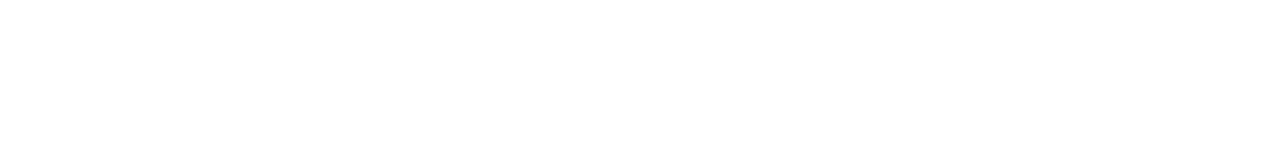
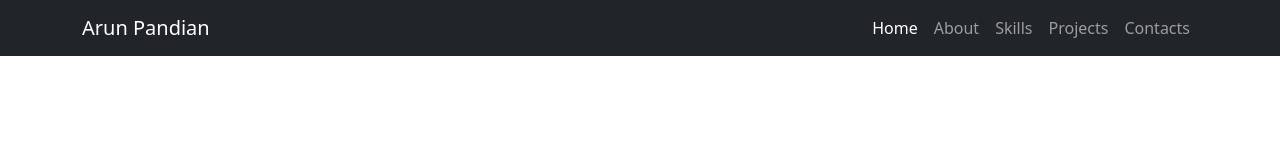
Before and after one commit to arun071/portfolio, a plain HTML site: page index.html in a window 1280 px wide. Drawn offline with nearby package versions, Linux system fonts and the light colour scheme.

Commit message:
navbar added

```diff
--- a/index.html
+++ b/index.html
@@ -1,12 +1,35 @@
 <!DOCTYPE html>
 <html lang="en">
+
 <head>
     <meta charset="UTF-8">
     <meta name="viewport" content="width=device-width, initial-scale=1.0">
     <title>Document</title>
     <link href="https://cdn.jsdelivr.net/npm/bootstrap@5.0.2/dist/css/bootstrap.min.css" rel="stylesheet" />
 </head>
+
 <body>
+    <header>
+        <div class="navbar navbar-dark navbar-expand-lg bg-dark">
+            <div class="container">
+                <a class="navbar-brand" href="#">Arun Pandian</a>
+                <button type="button" data-bs-toggle="collapse" data-bs-target="#nav-menu" class="navbar-toggler"><span
+                        class="navbar-toggler-icon"></span></button>
+                <div class="collapse navbar-collapse" id="nav-menu">
+                    <ul class="navbar-nav ms-auto">
+                        <li class="nav-item"><a class="nav-link active" href="#">Home</a></li>
+                        <li class="nav-item"><a class="nav-link" href="#">About</a></li>
+                        <li class="nav-item"><a class="nav-link" href="#">Skills</a></li>
+                        <li class="nav-item"><a class="nav-link" href="#">Projects</a></li>
+                        <li class="nav-item"><a class="nav-link" href="#">Contacts</a></li>
+                    </ul>
+                </div>
+            </div>
 
+    </header>
+    <script src="https://cdn.jsdelivr.net/npm/bootstrap@5.3.3/dist/js/bootstrap.bundle.min.js"
+        integrity="sha384-YvpcrYf0tY3lHB60NNkmXc5s9fDVZLESaAA55NDzOxhy9GkcIdslK1eN7N6jIeHz"
+        crossorigin="anonymous"></script>
 </body>
+
 </html>
```
